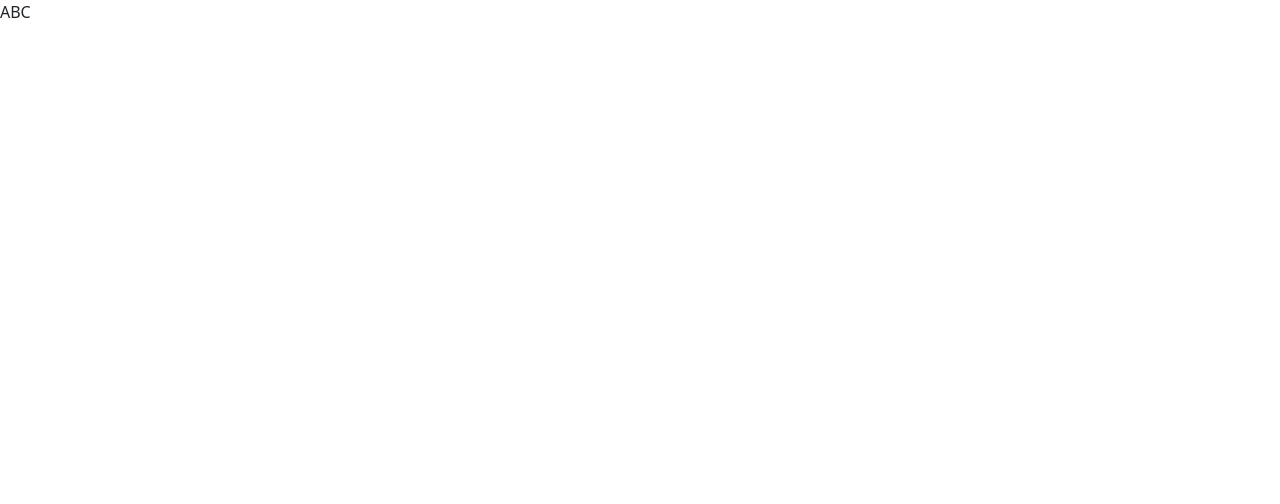
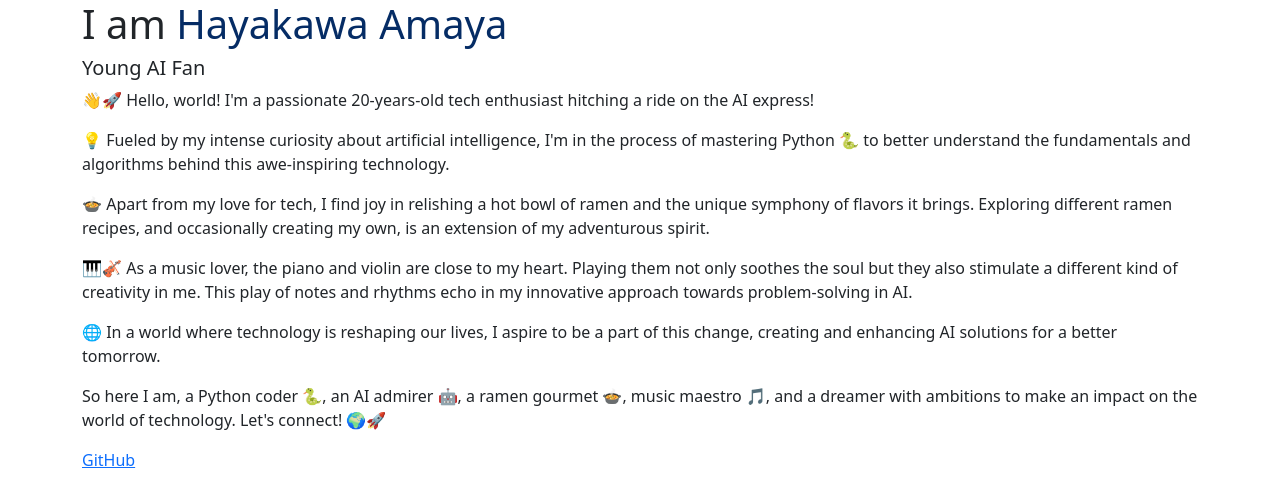
Before and after one commit to HayakawaAmaya/HayakawaAmaya.github.io, a plain HTML site: page index.html in a window 1280 px wide. Drawn offline with nearby package versions, Linux system fonts and the light colour scheme.

Commit message:
Rough Version

```diff
--- a/index.html
+++ b/index.html
@@ -21,7 +21,28 @@
 </head>
 
 <body>
-    <div>ABC</div>
+    <div class="container">
+        <h1>I am <span class="text-primary-emphasis">Hayakawa Amaya</span></h1>
+        <h5>Young AI Fan</h5>
+        <p>👋🚀 Hello, world! I'm a passionate 20-years-old tech enthusiast hitching a ride on the AI express!</p>
+        <p>💡 Fueled by my intense curiosity about artificial intelligence, I'm in the process of mastering Python 🐍 to
+            better understand the fundamentals and algorithms behind this awe-inspiring technology.</p>
+
+        <p>🍲 Apart from my love for tech, I find joy in relishing a hot bowl of ramen and the unique symphony of
+            flavors it brings. Exploring different ramen recipes, and occasionally creating my own, is an extension of
+            my adventurous spirit.</p>
+
+        <p>🎹🎻 As a music lover, the piano and violin are close to my heart. Playing them not only soothes the soul
+            but they also stimulate a different kind of creativity in me. This play of notes and rhythms echo in my
+            innovative approach towards problem-solving in AI.</p>
+
+        <p>🌐 In a world where technology is reshaping our lives, I aspire to be a part of this change, creating and
+            enhancing AI solutions for a better tomorrow.</p>
+
+        <p>So here I am, a Python coder 🐍, an AI admirer 🤖, a ramen gourmet 🍲, music maestro 🎵, and a dreamer with
+            ambitions to make an impact on the world of technology. Let's connect! 🌍🚀</p>
+        <a href="https://github.com/HayakawaAmaya">GitHub</a>
+    </div>
 </body>
 
 </html>
```
